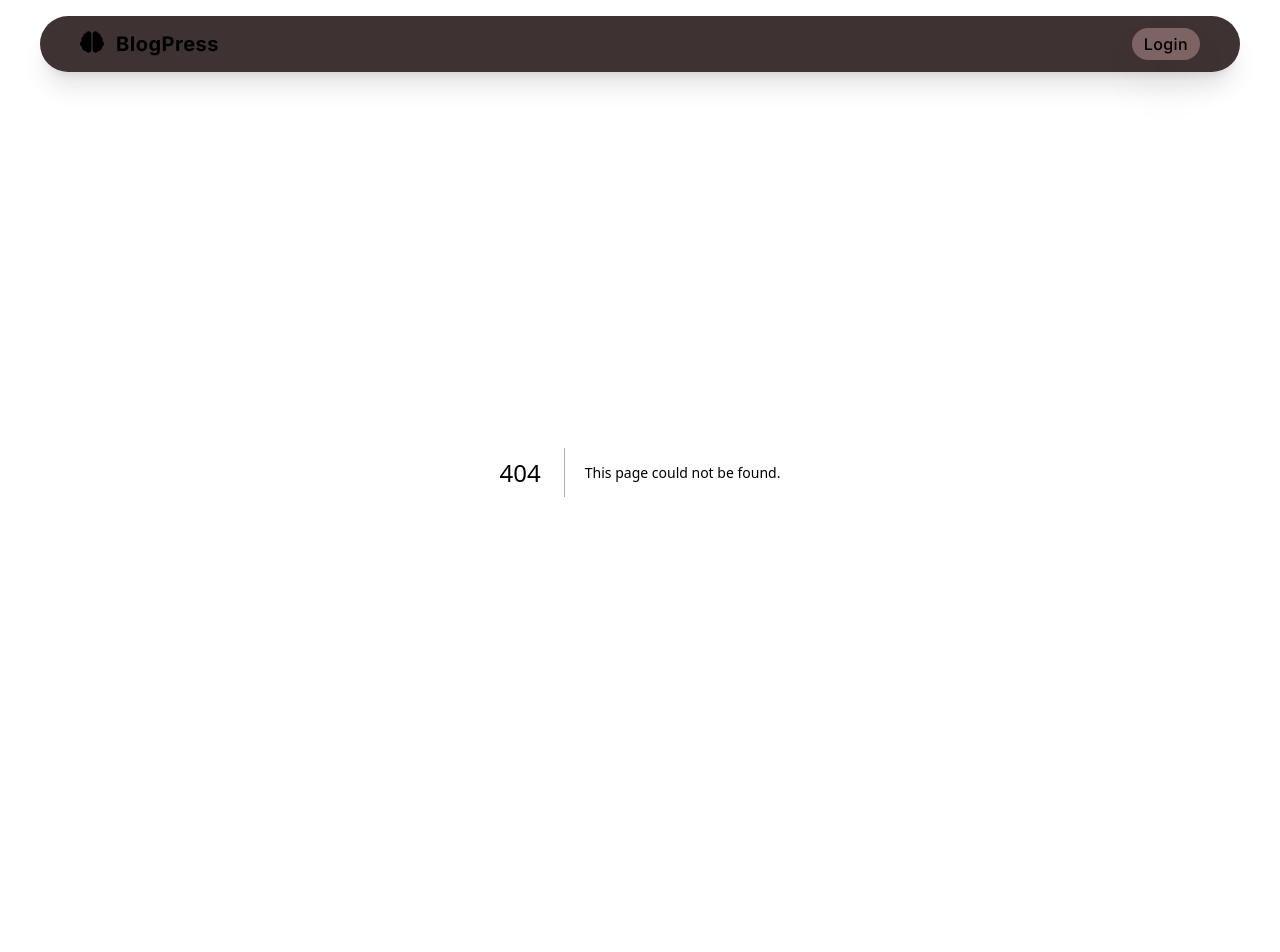
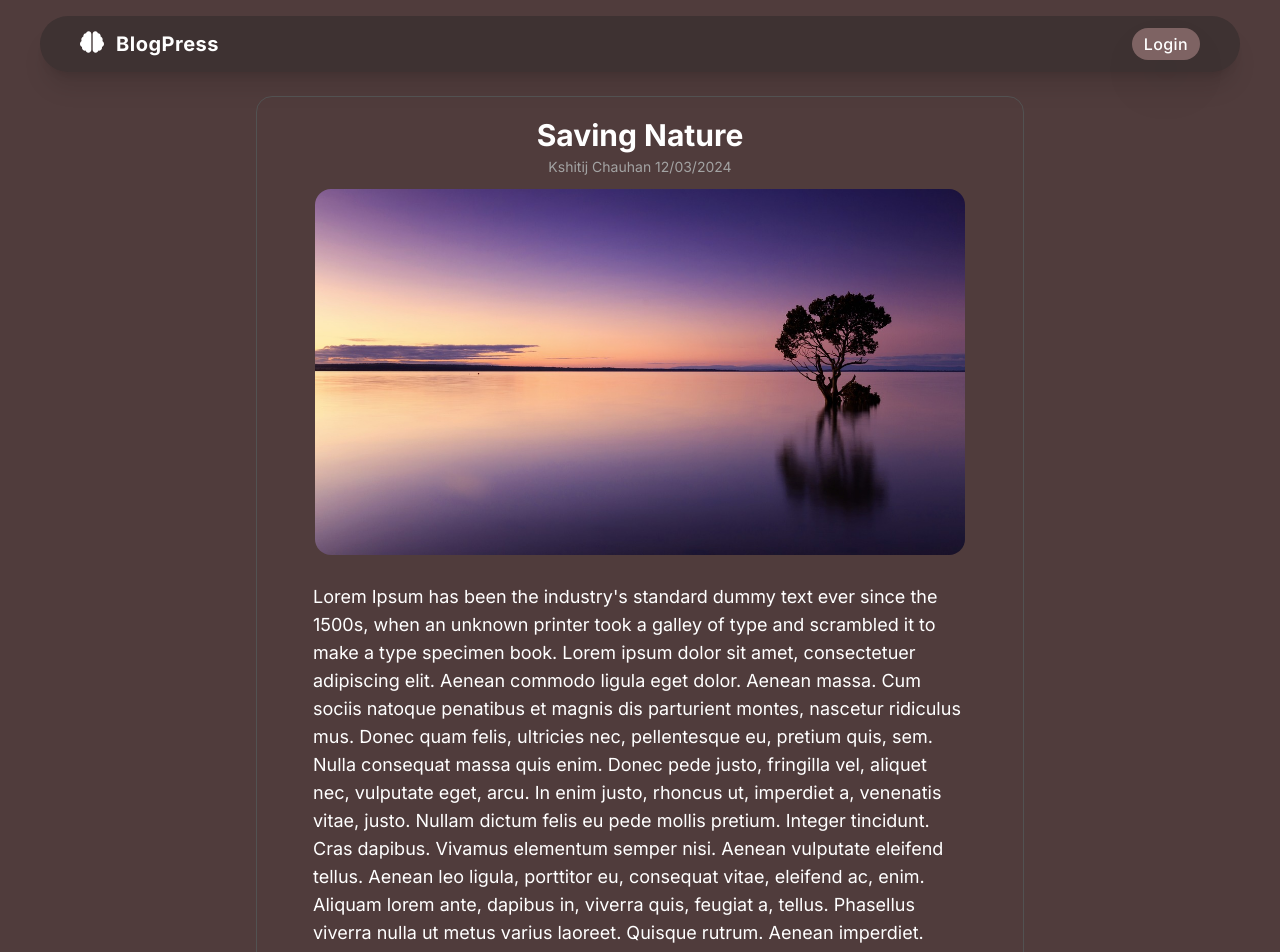
Before and after one commit to kshi7ijcx/blogpress, a Next.js app: page /post/1 in a window 1280 px wide. Before the commit this address had no page. Shown: the top 952 px of the page. Before the commit the page ends 872 px from the top, so only its background shows below. Built offline with nearby package versions, Linux system fonts and the light colour scheme.

Commit message:
appwrite integration starts

```diff
--- a/app/login/page.jsx
+++ b/app/login/page.jsx
@@ -7,7 +7,7 @@ const Login = () => {
   const [password, setPassword] = useState("");
   return (
     <form className="w-full flex justify-center">
-      <div className="flex-col max-w-md p-4 space-y-2 items-center">
+      <div className="flex flex-col max-w-xl p-4 space-y-2 items-center">
         <h1 className="font-bold text-xl">Login</h1>
         <input
           placeholder="email"
--- /dev/null
+++ b/app/post/[id]/page.jsx
@@ -0,0 +1,32 @@
+import Image from "next/image";
+
+const text =
+  `Lorem Ipsum has been the industry's standard dummy text ever since the 1500s, when an unknown printer took a galley of type and scrambled it to make a type specimen book. Lorem ipsum dolor sit amet, consectetuer adipiscing elit. Aenean commodo ligula eget dolor. Aenean massa. Cum sociis natoque penatibus et magnis dis parturient montes, nascetur ridiculus mus. Donec quam felis, ultricies nec, pellentesque eu, pretium quis, sem. Nulla consequat massa quis enim. Donec pede justo, fringilla vel, aliquet nec, vulputate eget, arcu. In enim justo, rhoncus ut, imperdiet a, venenatis vitae, justo. Nullam dictum felis eu pede mollis pretium. Integer tincidunt. Cras dapibus. Vivamus elementum semper nisi. Aenean vulputate eleifend tellus. Aenean leo ligula, porttitor eu, consequat vitae, eleifend ac, enim. Aliquam lorem ante, dapibus in, viverra quis, feugiat a, tellus. Phasellus viverra nulla ut metus varius laoreet. Quisque rutrum. Aenean imperdiet. Etiam ultricies nisi vel augue. Curabitur ullamcorper ultricies nisi. Nam eget dui. Etiam rhoncus. Maecenas tempus, tellus eget condimentum rhoncus, sem quam semper libero, sit amet adipiscing sem neque sed ipsum.
+ilove
+  - mango
+  - apple
+  - banana`;
+
+const PostPage = ({ params }) => {
+  return (
+    <div className="px-20 pt-6 w-full max-md:px-8">
+      <div className="max-w-3xl mx-auto flex flex-col items-center gap-y-3 px-14 py-5 border border-neutral-600 rounded-2xl max-md:px-6">
+        <header className="self-center">
+          <h1 className="text-3xl font-bold text-center max-md:text-lg">Saving Nature</h1>
+          <p className="text-sm max-md:text-xs text-neutral-400 pt-1 text-center">Kshitij Chauhan 12/03/2024</p>
+        </header>
+        <Image
+          src="/coolimg.jpg"
+          alt="cool pic"
+          width={650}
+          height={650}
+          className="rounded-2xl object-contain"
+        />
+        <main>
+          <p className='whitespace-pre-wrap pt-4 leading-7 max-md:leading-5 text-lg max-md:text-xs'>{text}</p>
+        </main>
+      </div>
+    </div>
+  );
+};
+export default PostPage;
--- a/package.json
+++ b/package.json
@@ -9,6 +9,7 @@
     "lint": "next lint"
   },
   "dependencies": {
+    "appwrite": "^13.0.2",
     "next": "14.1.4",
     "react": "^18",
     "react-dom": "^18",
```
Also changed, not shown: 1 other file (tests, documents, lock files or other folders).
